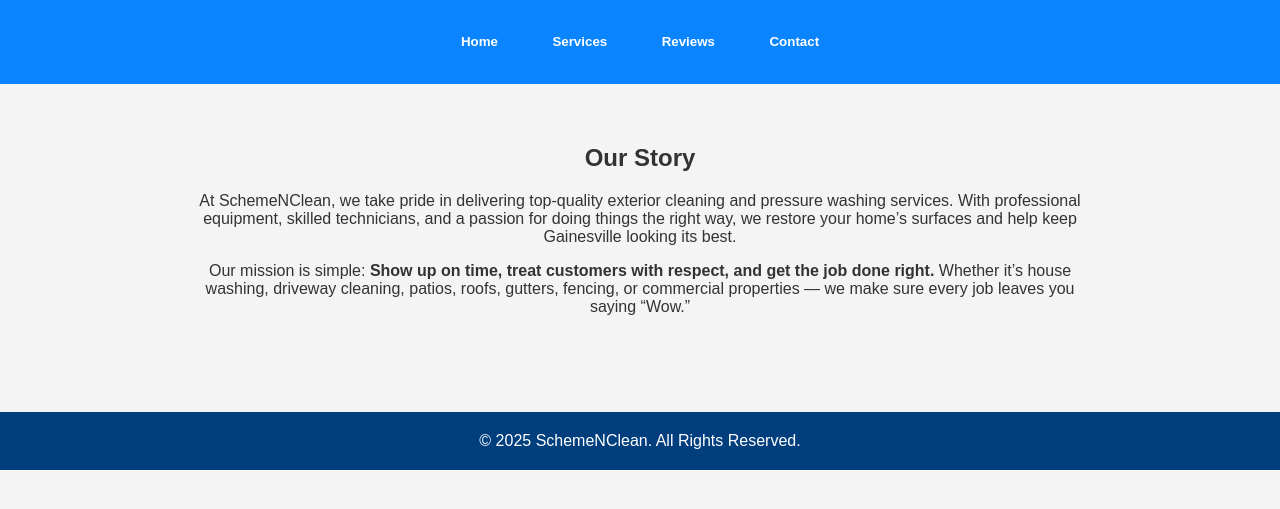
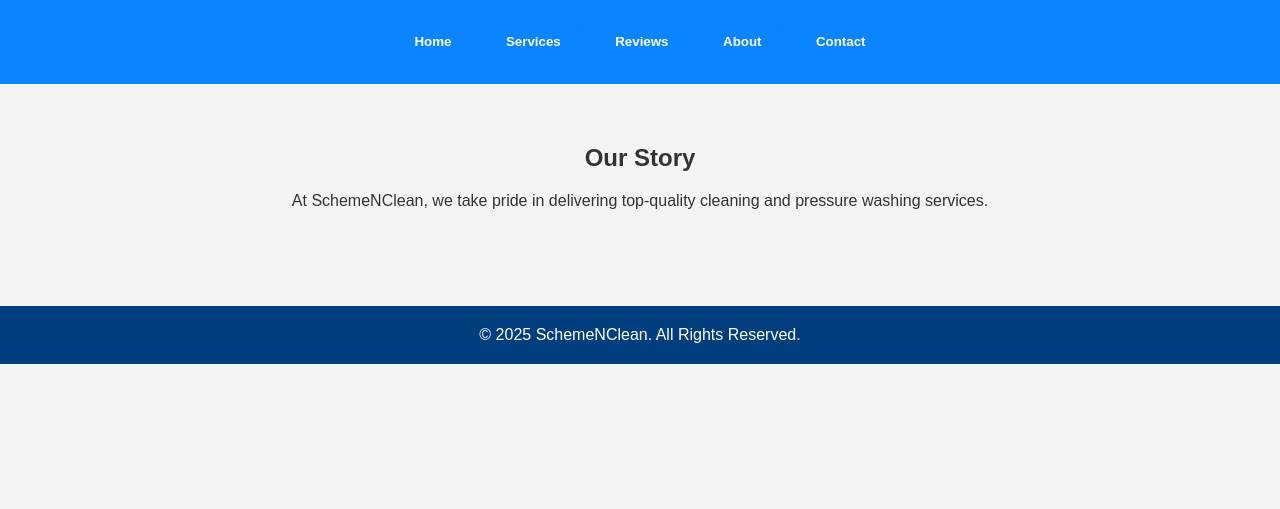
Before and after one commit to SchemeNClean/SchemeNClean, a plain HTML site: page about.html in a window 1280 px wide. Shown: the part 81-590 px from the top of the page. Drawn offline with Linux system fonts and the light colour scheme.

Commit message:
Simplify About section and add navigation button
Updated the About section to simplify the text and added a button for navigation.

```diff
--- a/about.html
+++ b/about.html
@@ -7,6 +7,7 @@
   <style>
     body { margin: 0; font-family: Arial, sans-serif; background: #f4f4f4; color: #333; }
     header { background: #0a84ff; padding: 20px; text-align: center; color: white; }
+
     button.nav-btn {
       background-color: #0a84ff;
       color: white;
@@ -18,6 +19,7 @@
       font-weight: bold;
     }
     button.nav-btn:hover { background-color: #0060b0; }
+
     .section { padding: 40px; text-align: center; max-width: 900px; margin: auto; }
     footer { background: #003e7e; color: white; padding: 20px; text-align: center; margin-top: 40px; }
   </style>
@@ -29,22 +31,14 @@
       <button class="nav-btn" onclick="location.href='index.html'">Home</button>
       <button class="nav-btn" onclick="location.href='services.html'">Services</button>
       <button class="nav-btn" onclick="location.href='reviews.html'">Reviews</button>
+      <button class="nav-btn" onclick="location.href='about.html'">About</button>
       <button class="nav-btn" onclick="location.href='contact.html'">Contact</button>
     </div>
   </header>
 
   <section class="section">
     <h2>Our Story</h2>
-    <p>
-      At SchemeNClean, we take pride in delivering top-quality exterior cleaning and pressure washing services.
-      With professional equipment, skilled technicians, and a passion for doing things the right way,
-      we restore your home’s surfaces and help keep Gainesville looking its best.
-    </p>
-    <p>
-      Our mission is simple: <strong>Show up on time, treat customers with respect, and get the job done right.</strong>
-      Whether it’s house washing, driveway cleaning, patios, roofs, gutters, fencing, or commercial properties —
-      we make sure every job leaves you saying “Wow.”
-    </p>
+    <p>At SchemeNClean, we take pride in delivering top-quality cleaning and pressure washing services.</p>
   </section>
 
   <footer>© 2025 SchemeNClean. All Rights Reserved.</footer>
```
